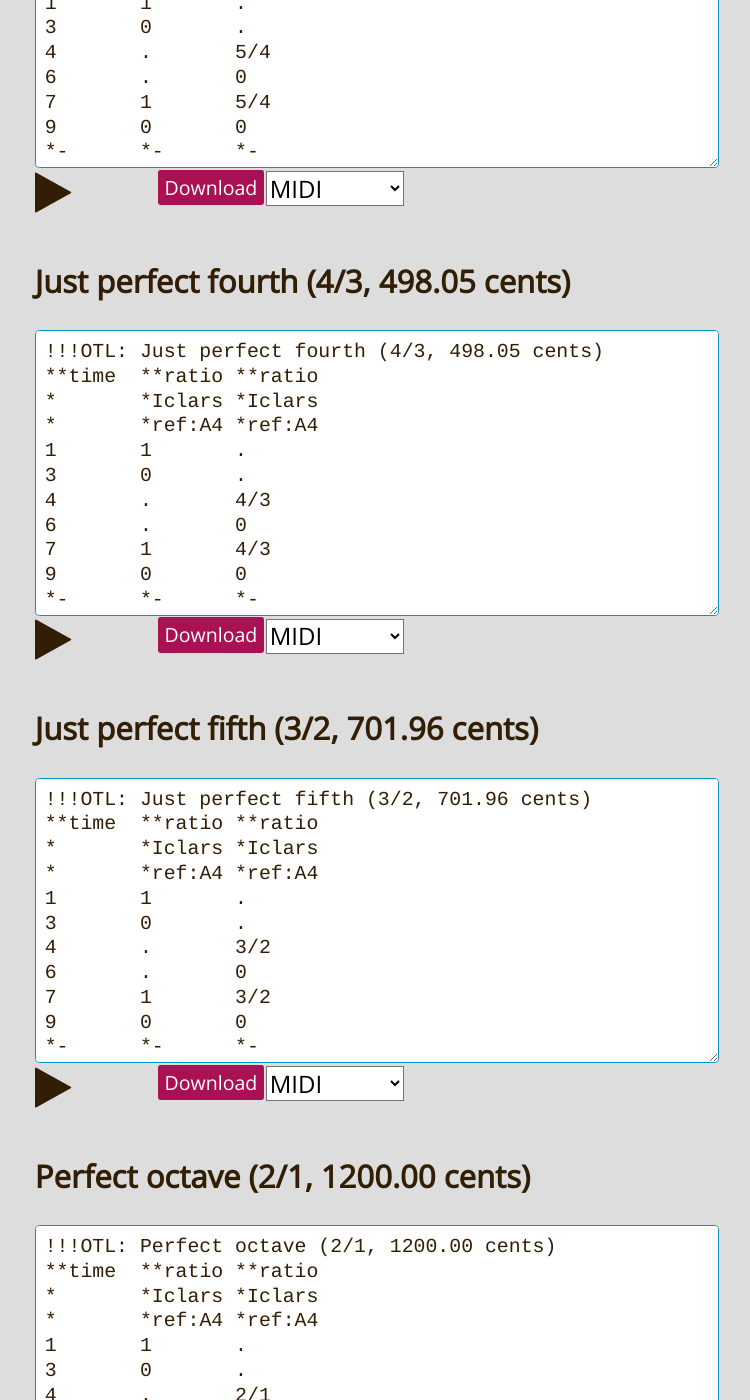
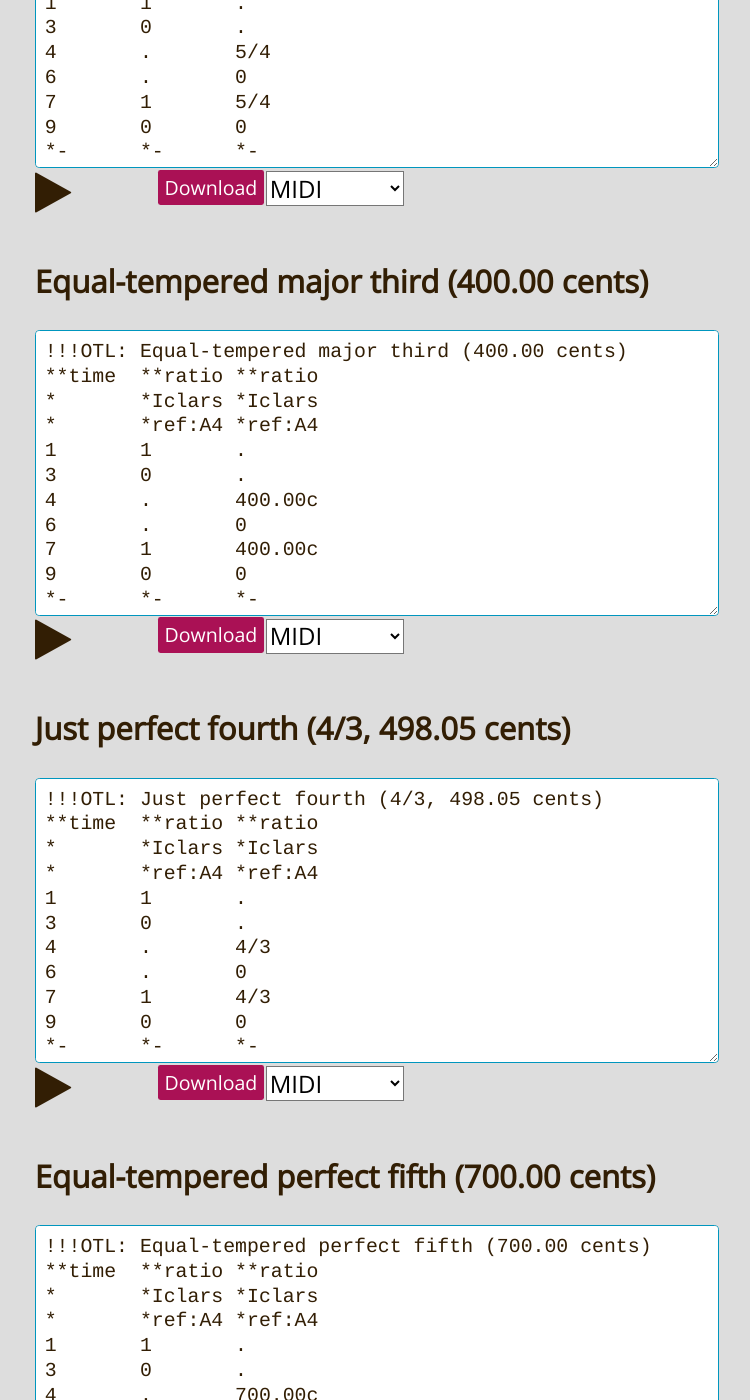
Before and after one commit to craigsapp/ratioscore, a Jekyll site: the page built from doc/intervals/index.md, in a window 1280 px wide and 1400 px high, scrolled down 6064 px. Shown: the whole window, without its empty margins (17-767 px from the left). Built offline with Jekyll 4.4.1, drawn with Linux system fonts in a browser that asks for light colours; some of the changed lines change nothing that is shown.

Commit message:
Update interval dictionary with equal temperament intervals.

```diff
--- a/_includes/intervalscore.html
+++ b/_includes/intervalscore.html
@@ -1,16 +1,16 @@
 
-<h3> {{include.title}} ({{include.ratio}}, {{include.cents}} cents)</h3>
+<h3> {{include.title}} ({% if include.ratio %}{{include.ratio}}, {% endif %}{{include.cents}} cents)</h3>
 
 <script class="ratioscore" type="application/x-ratioscore" id="{{include.id}}">
-!!!OTL: {{include.title}} ({{include.ratio}}, {{include.cents}} cents)
+!!!OTL: {{include.title}} ({% if include.ratio %}{{include.ratio}}, {% endif %}{{include.cents}} cents)
 **time	**ratio	**ratio
 *	*Iclars	*Iclars
 *	*ref:A4	*ref:A4
 1	1	.
 3	0	.
-4	.	{{include.ratio}}
+4	.	{% if include.ratio %}{{include.ratio}}{% else %}{{include.cents}}c{% endif %}
 6	.	0
-7	1	{{include.ratio}}
+7	1	{% if include.ratio %}{{include.ratio}}{% else %}{{include.cents}}c{% endif %}
 9	0	0
 *-	*-	*-
 </script>
--- /dev/null
+++ b/_includes/scripts/gtag.html
@@ -0,0 +1,8 @@
+<script async src="https://www.googletagmanager.com/gtag/js?id=G-TLHSR8QKK0"></script>
+<script>
+  window.dataLayer = window.dataLayer || [];
+  function gtag(){dataLayer.push(arguments);}
+  gtag('js', new Date());
+
+  gtag('config', 'G-TLHSR8QKK0');
+</script>
--- a/_includes/scripts/main.html
+++ b/_includes/scripts/main.html
@@ -3,3 +3,4 @@
 {% include scripts/downloadRatioscoreMp3.html %}
 {% include scripts/enableTab.html %}
 {% include scripts/audio.html %}
+{% include scripts/gtag.html %}
--- a/doc/intervals/index.md
+++ b/doc/intervals/index.md
@@ -149,6 +149,13 @@ largest.
 {% include ratioscore.html id="just-major-third" %}
 
 
+{% include intervalscore.html
+	title="Equal-tempered major third"
+	id="et-major-third"
+	cents="400.00"
+%}
+{% include ratioscore.html id="et-major-third" %}
+
 
 {% include intervalscore.html
 	title="Just perfect fourth"
@@ -157,6 +164,15 @@ largest.
 	cents="498.05"
 %}
 {% include ratioscore.html id="just-perfect-fourth" %}
+
+
+
+{% include intervalscore.html
+	title="Equal-tempered perfect fifth"
+	id="et-perfect-fifth"
+	cents="700.00"
+%}
+{% include ratioscore.html id="et-perfect-fifth" %}
 
 
 
```
